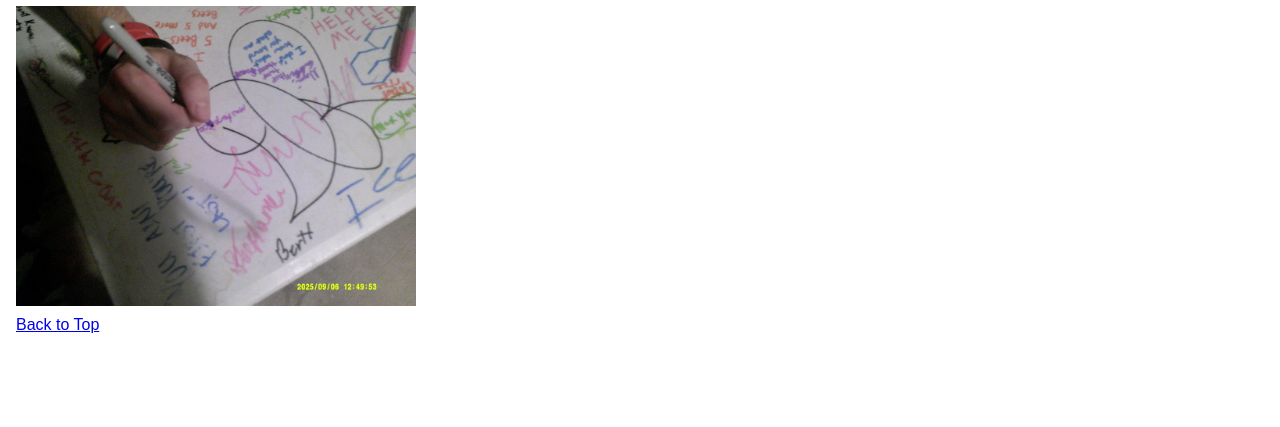
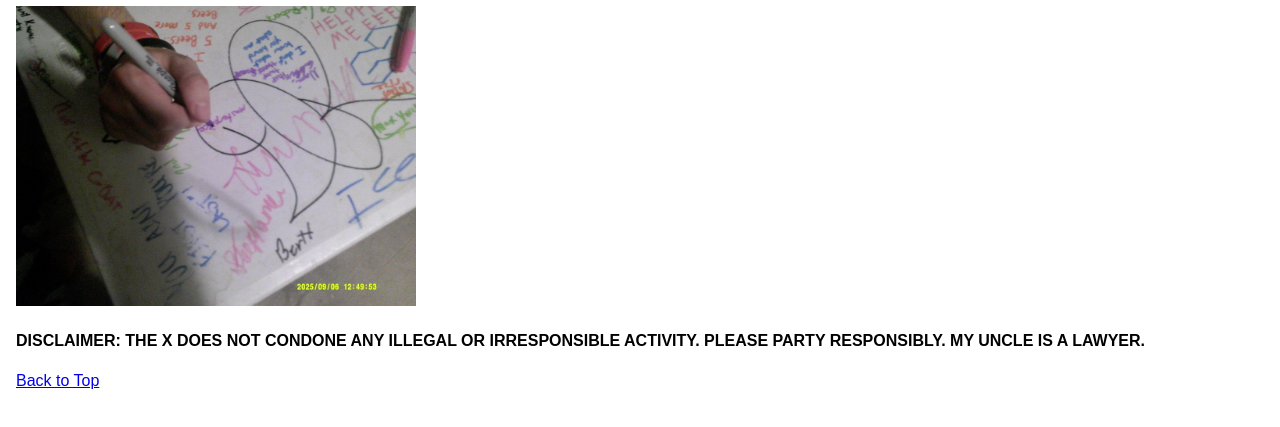
Before and after one commit to yurekm2/yurekm2_project1, a plain HTML site: page FAQ.html in a window 1280 px wide. Shown: the part 141-568 px from the top of the page. Drawn offline with Linux system fonts and the light colour scheme.

Commit message:
added footer disclaimer

```diff
--- a/FAQ.html
+++ b/FAQ.html
@@ -45,6 +45,9 @@
     <img src="./assets/Misc2.jpg" alt="The X Table Photo" width="400" height="auto">
   </main>
   <footer>
+    <p>
+      <b>DISCLAIMER: THE X DOES NOT CONDONE ANY ILLEGAL OR IRRESPONSIBLE ACTIVITY. PLEASE PARTY RESPONSIBLY. MY UNCLE IS A LAWYER.</b>
+    </p>
     <a href="#top">
       Back to Top
     </a>
```
